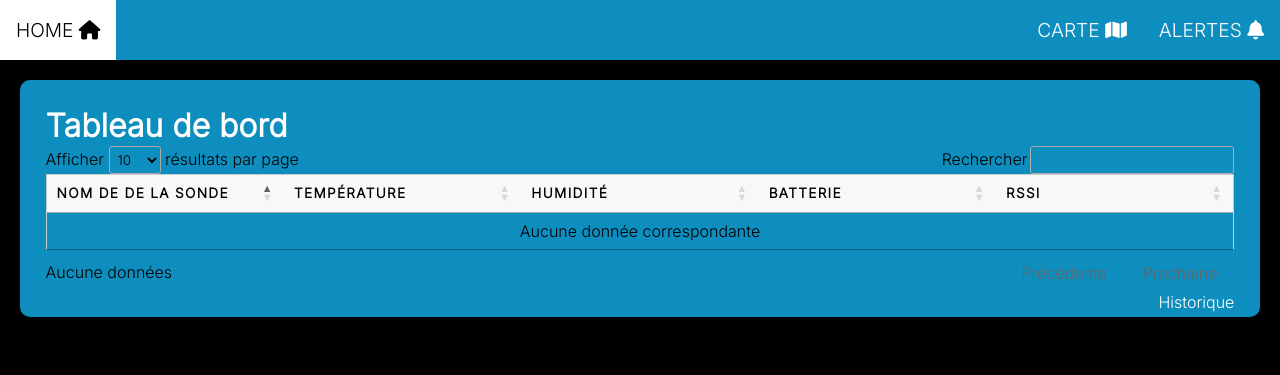
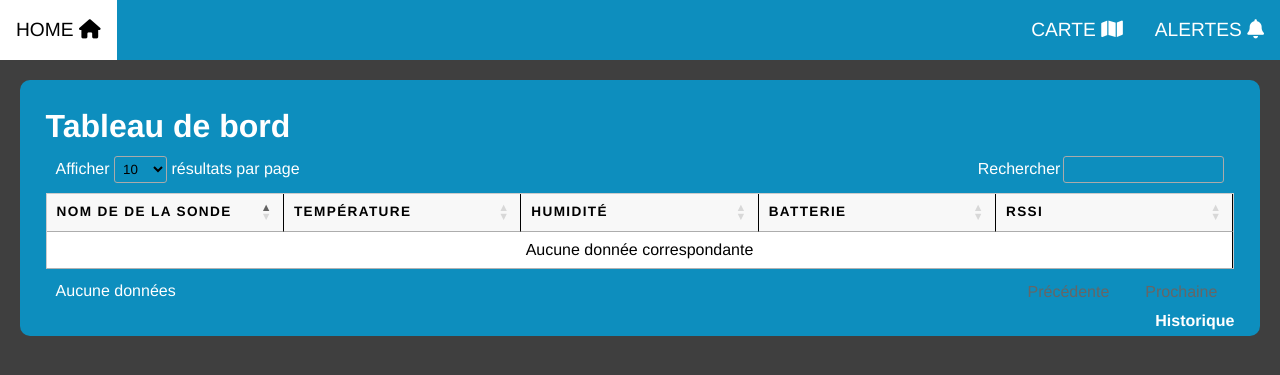
Before and after one commit to EwennV/CUBES1, a Django app: page / in a window 1280 px wide. Shown: the top 375 px of the page. Run offline with Django 4.2, Linux system fonts and the light colour scheme; data that the repository does not hold is empty; some libraries are stand-ins or nearby versions.

Commit message:
couleurs tableaux en blanc + modifs css

```diff
--- a/webApp/static/css/style.css
+++ b/webApp/static/css/style.css
@@ -4,11 +4,11 @@
 * {
     padding: 0;
     margin: 0;
-    font-family: 'Inter', sans-serif;
+    font-family: 'Helvetica', sans-serif;
 }
 
 body {
-    background-color: black;
+    background-color: rgb(63, 63, 63);
 }
 
 h1 {
@@ -272,6 +272,7 @@
     padding: 0;
     width: 100%;
     table-layout: fixed;
+    background-color: white;
   }
 
   table caption {
@@ -288,7 +289,8 @@
   table th,
   table td {
     padding: .625em;
-    text-align: center;
+    text-align: flex-start;
+    border-right: solid 1px black
   }
 
   table th {
@@ -350,3 +352,22 @@
     font-family: "Open Sans", sans-serif;
     line-height: 1.25;
   }
+  #myTable_filter {
+    padding: 10px;
+    color: white
+  }
+  div#myTable_length {
+    margin: 10px;
+    color: white
+  }
+  a#historique {
+    font-weight: bold;
+  }
+
+div#myTable_info {
+    color: white;
+    margin-left: 10px;
+}
+div#myTable_paginate {
+    color: white
+}
```
